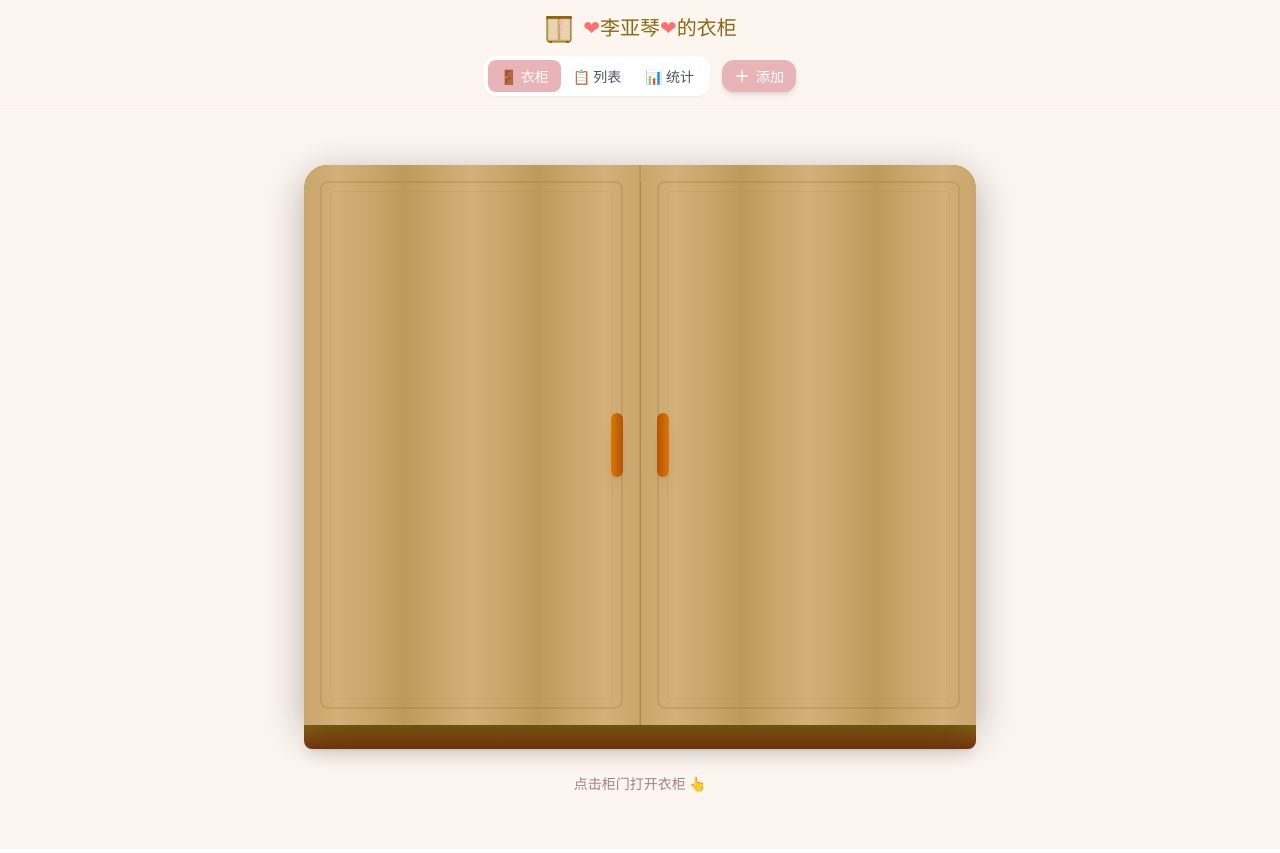
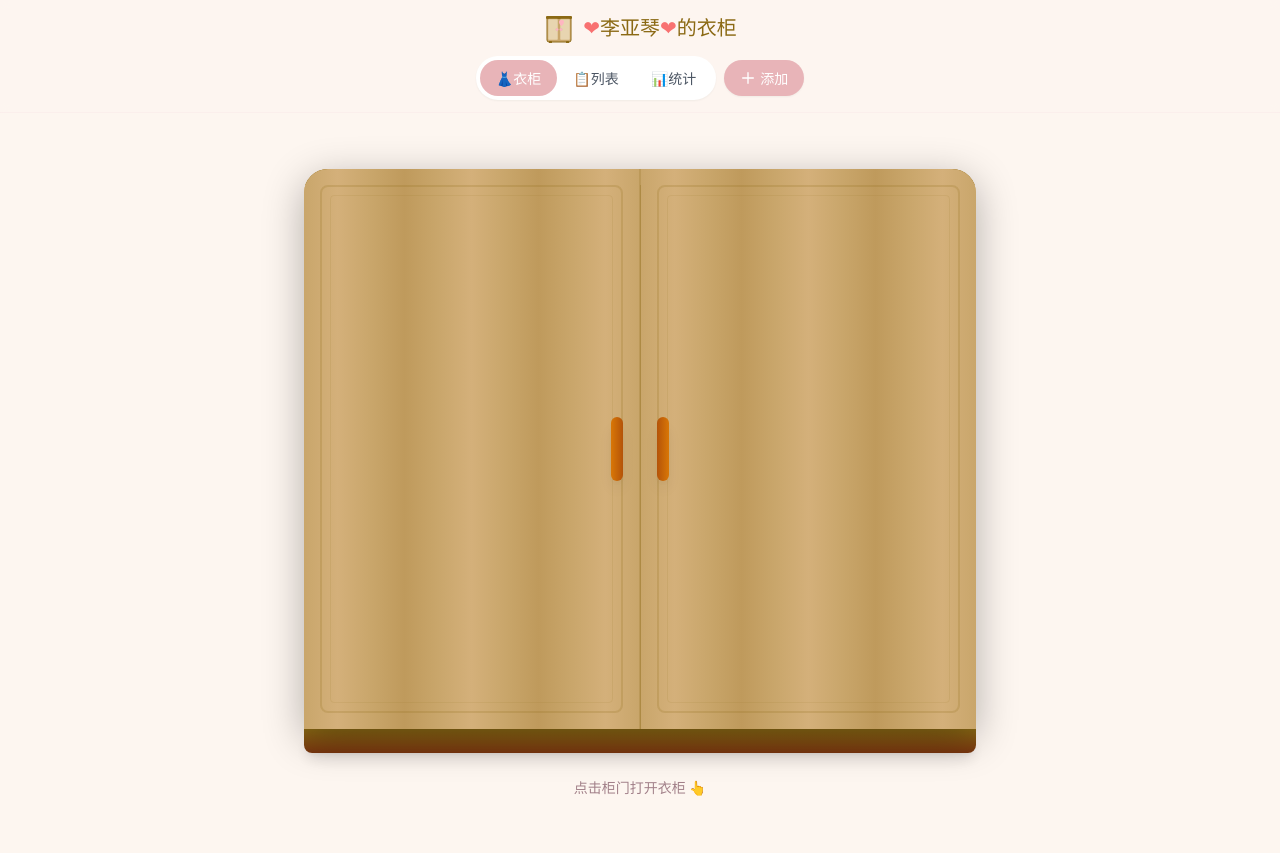
Before and after one commit to jymtop/wardrobe, a React (Vite) app: page / in a window 1280 px wide. Built offline with nearby package versions, Linux system fonts and the light colour scheme.

Commit message:
优化: 手机端按钮样式 - 圆角胶囊形、防止文字换行

```diff
--- a/src/App.tsx
+++ b/src/App.tsx
@@ -146,57 +146,54 @@ export default function App() {
           </div>
 
           {/* 第二行：视图切换 + 添加按钮 */}
-          <div className="flex items-center justify-center gap-3">
+          <div className="flex items-center justify-center gap-2">
             {/* 视图切换 */}
-            <div className="flex bg-white rounded-xl p-1 shadow-sm">
+            <div className="flex bg-white rounded-full p-1 shadow-sm">
               <button
                 onClick={() => {
                   if (!wardrobe.isOpen) wardrobe.openWardrobe();
                   setViewMode('wardrobe');
                 }}
-                className={`px-3 py-1.5 rounded-lg text-sm transition-colors ${
+                className={`px-4 py-2 rounded-full text-sm whitespace-nowrap transition-colors ${
                   viewMode === 'wardrobe'
                     ? 'bg-primary text-white'
                     : 'text-gray-600 hover:bg-gray-100'
                 }`}
               >
-                🚪 衣柜
+                👗衣柜
               </button>
               <button
                 onClick={() => setViewMode('grid')}
-                className={`px-3 py-1.5 rounded-lg text-sm transition-colors ${
+                className={`px-4 py-2 rounded-full text-sm whitespace-nowrap transition-colors ${
                   viewMode === 'grid'
                     ? 'bg-primary text-white'
                     : 'text-gray-600 hover:bg-gray-100'
                 }`}
               >
-                📋 列表
+                📋列表
               </button>
               <button
                 onClick={() => setViewMode('stats')}
-                className={`px-3 py-1.5 rounded-lg text-sm transition-colors ${
+                className={`px-4 py-2 rounded-full text-sm whitespace-nowrap transition-colors ${
                   viewMode === 'stats'
                     ? 'bg-primary text-white'
                     : 'text-gray-600 hover:bg-gray-100'
                 }`}
               >
-                📊 统计
+                📊统计
               </button>
             </div>
 
             {/* 添加按钮 */}
-            <Button
-              variant="primary"
-              size="sm"
+            <button
               onClick={() => setShowAddForm(true)}
-              icon={
-                <svg className="w-4 h-4" fill="none" viewBox="0 0 24 24" stroke="currentColor">
-                  <path strokeLinecap="round" strokeLinejoin="round" strokeWidth={2} d="M12 4v16m8-8H4" />
-                </svg>
-              }
+              className="flex items-center gap-1 px-4 py-2 bg-primary text-white rounded-full text-sm whitespace-nowrap shadow-sm hover:bg-primary/90 transition-colors"
             >
+              <svg className="w-4 h-4" fill="none" viewBox="0 0 24 24" stroke="currentColor">
+                <path strokeLinecap="round" strokeLinejoin="round" strokeWidth={2} d="M12 4v16m8-8H4" />
+              </svg>
               添加
-            </Button>
+            </button>
           </div>
         </div>
       </header>
```
